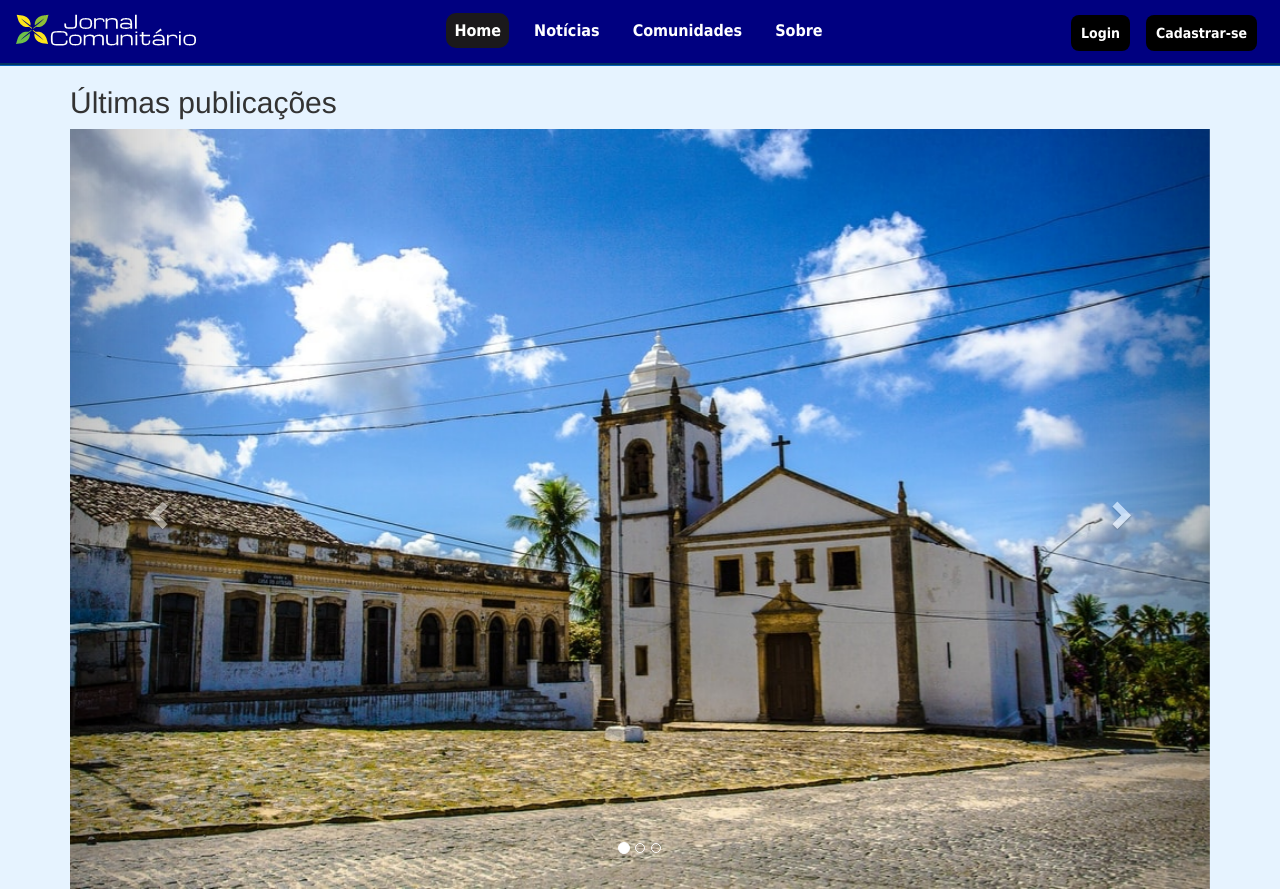
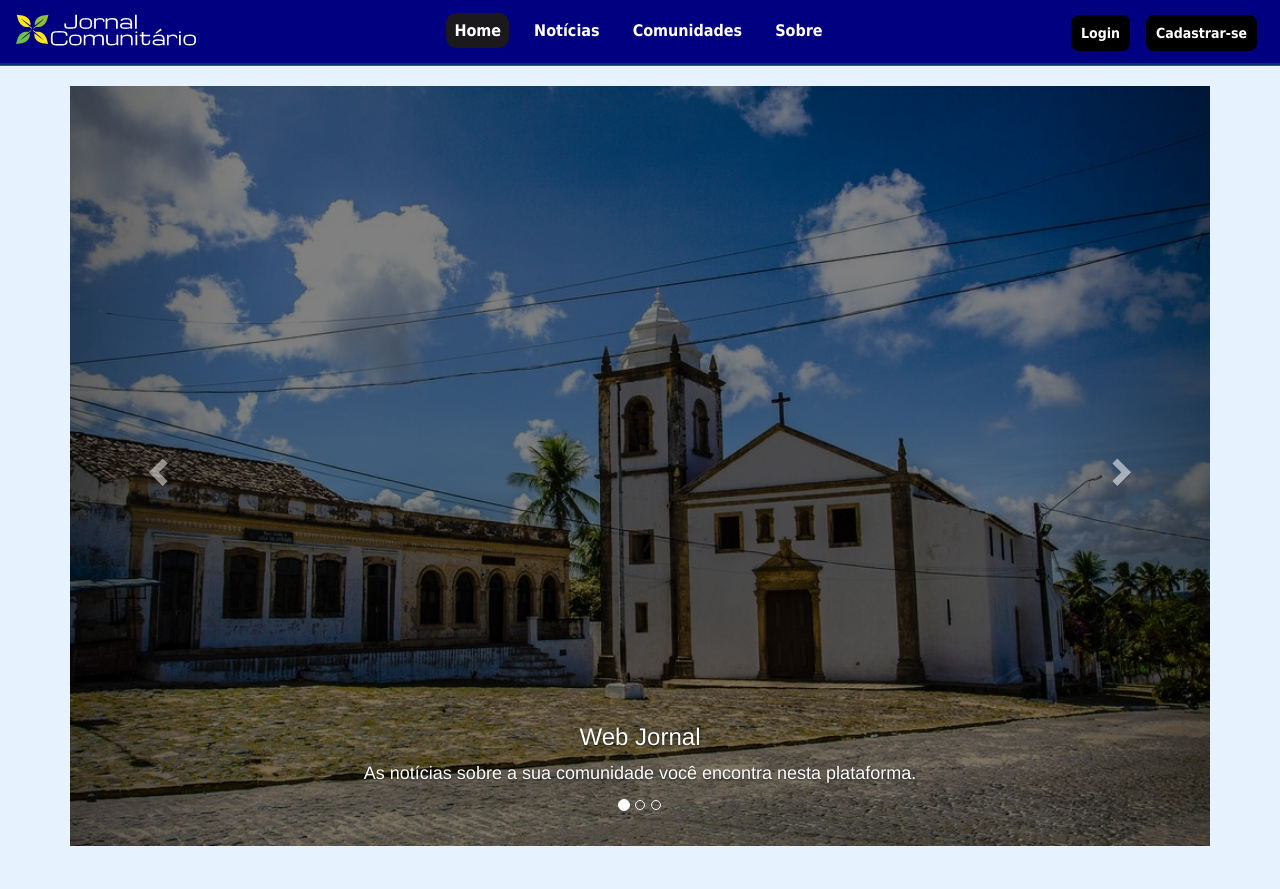
Before and after one commit to JonissonGomes/Jornal-Comunit-rio, a PHP site: page / in a window 1280 px wide. After the commit the page ends 846 px from the top, so only its background shows below. Run offline with PHP 8.4, Linux system fonts and the light colour scheme; some web fonts are replaced.

Commit message:
Add files via upload

```diff
--- a/index.php
+++ b/index.php
@@ -13,7 +13,7 @@
 </head>
 <body>
 <div class="container">
-  <h2>Últimas publicações</h2>
+  <h2></h2>
   <div id="myCarousel" class="carousel slide" data-ride="carousel">
     <!-- Indicators -->
     <ol class="carousel-indicators">
@@ -25,18 +25,33 @@
     <!-- Wrapper for slides -->
     <div class="carousel-inner">
       <div class="item active">
-        <img src="/img/igarassu.jpg" alt="" style="width:100%;">
+        <img src="/img/igarassu.jpg" alt="" style="width:100%;filter: brightness(50%)">
+        <div class="item">
+          <div class="carousel-caption">
+            <h3>Web Jornal</h3>
+            <p>As notícias sobre a sua comunidade você encontra nesta plataforma.</p>
+        </div>
+    </div>
       </div>
-
       <div class="item">
-        <img src="/img/igarassu2.jpg" alt="" style="width:100%;">
+        <img src="/img/igarassu2.jpg" alt="" style="width:100%;filter: brightness(50%)">
+        <div class="item">
+        <div class="carousel-caption">
+          <h3>Seu texto aqui</h3>
+          <p>Seu texto aqui</p>
+          </div>
+        </div>
       </div>
-
       <div class="item">
-        <img src="/img/igarassu3.jpg" alt="" style="width:100%;">
+        <img src="/img/igarassu3.jpg" alt="" style="width:100%;filter: brightness(50%)">
+        <div class="item">
+          <div class="carousel-caption">
+           <h3>Seu texto aqui</h3>
+           <p>Seu texto aqui</p>
+          </div>
+        </div>
       </div>
     </div>
-
     <!-- Left and right controls -->
     <a class="left carousel-control" href="#myCarousel" data-slide="prev">
       <span class="glyphicon glyphicon-chevron-left"></span>
```
